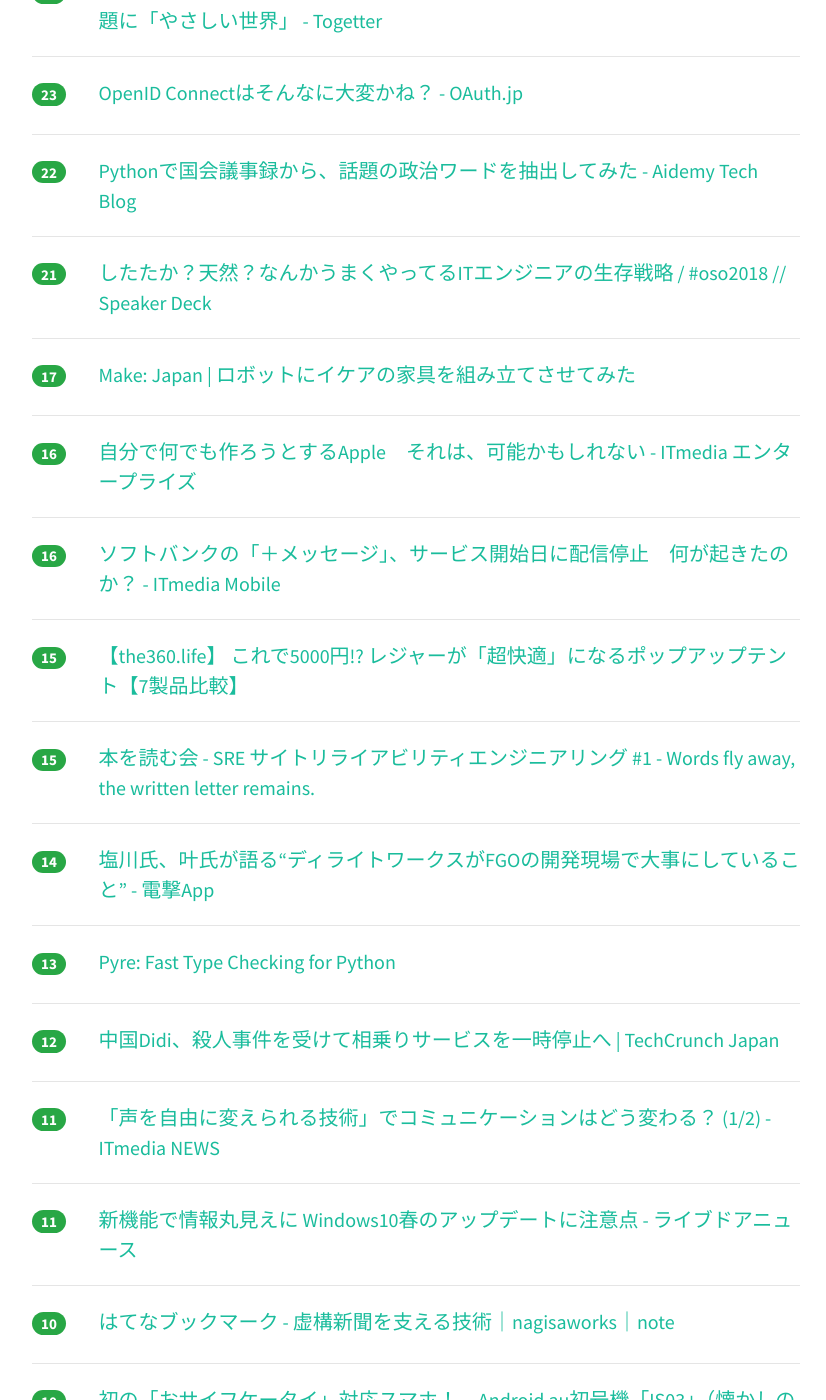
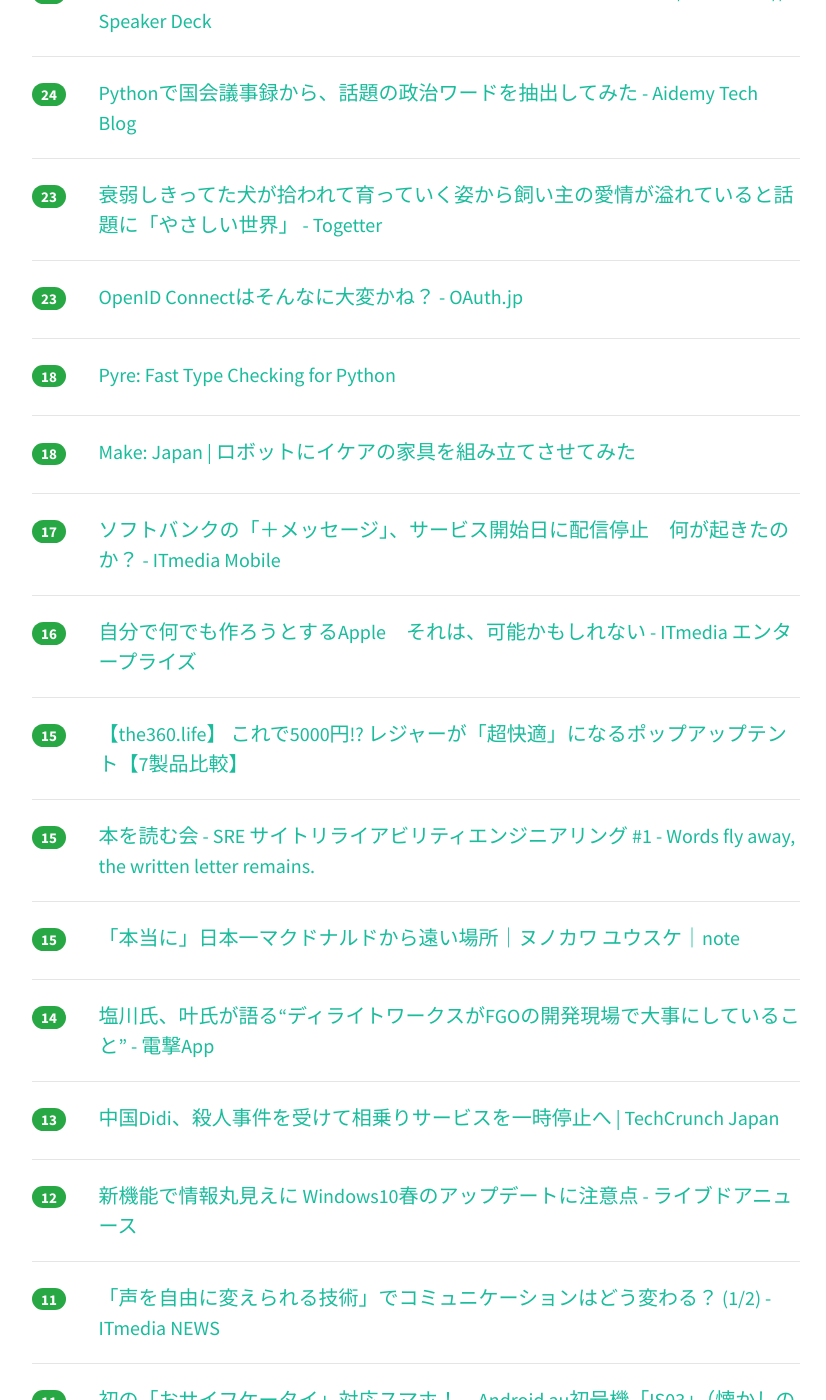
Before and after one commit to yatta47/hatena-matome-site, a Jekyll site: the page built from _posts/2018-05-12-hatena.md, in a window 1280 px wide and 1400 px high, scrolled down 1780 px. Shown: the whole window, without its empty margins (224-1050 px from the left). Built offline with Jekyll 4.4.1, drawn with Linux system fonts in a browser that asks for light colours; nearby versions of some CDN libraries; some of the changed text lies outside the part shown.

Commit message:
Updated 2018-05-12

```diff
--- a/_posts/2018-05-12-hatena.md
+++ b/_posts/2018-05-12-hatena.md
@@ -1,28 +1,33 @@
 ---
 layout: post
 title:  "2018-05-12 はてぶIT"
-date:   2018-05-12 15:02:39
+date:   2018-05-12 16:02:00
 tags: [it-hotentry]
 ---
-31 件のデータあり
+33 件のデータあり
 
 <hr><div class="row">
-<div class="col-1"><span class="badge badge-pill badge-success h2">295</span></div>
+<div class="col-1"><span class="badge badge-pill badge-success h2">330</span></div>
 <div class="col-11"><a href='https://togetter.com/li/1226566' target='_blank'>「公での罵倒は、多くの国で強い報復を呼ぶ」「日本人と韓国人が、フィリピンで多くこれで殺害される」 - Togetter</a></div>
 </div>
 <hr>
 <div class="row">
-<div class="col-1"><span class="badge badge-pill badge-success h2">66</span></div>
+<div class="col-1"><span class="badge badge-pill badge-success h2">76</span></div>
 <div class="col-11"><a href='https://speakerdeck.com/yoshikiiida/agile-in-housework-and-child-care' target='_blank'>家事と育児とアジャイル / Agile in housework and child care // Speaker Deck</a></div>
 </div>
 <hr>
 <div class="row">
-<div class="col-1"><span class="badge badge-pill badge-success h2">44</span></div>
+<div class="col-1"><span class="badge badge-pill badge-success h2">51</span></div>
+<div class="col-11"><a href='https://anond.hatelabo.jp/20180511155651' target='_blank'>カタカナにすると人名みたいになる四字熟語一覧</a></div>
+</div>
+<hr>
+<div class="row">
+<div class="col-1"><span class="badge badge-pill badge-success h2">45</span></div>
 <div class="col-11"><a href='https://gigazine.net/news/20180511-fontcode/' target='_blank'>肉眼で確認できないレベルで文書内に秘密のメッセージを隠すことができる「FontCode」 - GIGAZINE</a></div>
 </div>
 <hr>
 <div class="row">
-<div class="col-1"><span class="badge badge-pill badge-success h2">43</span></div>
+<div class="col-1"><span class="badge badge-pill badge-success h2">44</span></div>
 <div class="col-11"><a href='https://headlines.yahoo.co.jp/hl?a=20180511-00010003-kurumans-bus_all' target='_blank'>新東名、最高速110km/h区間の試行から半年、事故や違反は増えた？減った？（くるまのニュース） - Yahoo!ニュース</a></div>
 </div>
 <hr>
@@ -32,8 +37,8 @@ tags: [it-hotentry]
 </div>
 <hr>
 <div class="row">
-<div class="col-1"><span class="badge badge-pill badge-success h2">41</span></div>
-<div class="col-11"><a href='https://anond.hatelabo.jp/20180511155651' target='_blank'>カタカナにすると人名みたいになる四字熟語一覧</a></div>
+<div class="col-1"><span class="badge badge-pill badge-success h2">36</span></div>
+<div class="col-11"><a href='https://designthinking.or.jp/swfu/d/bootleg2.0.pdf' target='_blank'>d. デザイン思考家が 知っておくべき 39 のメソッド -the d.school bootcamp bootleg- スタンフォード大学 ハッソ・プラットナー・デザイン研究所 一般社団法人デザイン思考研究所［編集］ 柏野尊徳</a></div>
 </div>
 <hr>
 <div class="row">
@@ -42,12 +47,7 @@ tags: [it-hotentry]
 </div>
 <hr>
 <div class="row">
-<div class="col-1"><span class="badge badge-pill badge-success h2">34</span></div>
-<div class="col-11"><a href='https://designthinking.or.jp/swfu/d/bootleg2.0.pdf' target='_blank'>d. デザイン思考家が 知っておくべき 39 のメソッド -the d.school bootcamp bootleg- スタンフォード大学 ハッソ・プラットナー・デザイン研究所 一般社団法人デザイン思考研究所［編集］ 柏野尊徳</a></div>
-</div>
-<hr>
-<div class="row">
-<div class="col-1"><span class="badge badge-pill badge-success h2">32</span></div>
+<div class="col-1"><span class="badge badge-pill badge-success h2">33</span></div>
 <div class="col-11"><a href='https://note.mu/uxman/n/n824764ef5634' target='_blank'>慣れるUIをつくる 理論編｜吉永悠記 / UXマン｜note</a></div>
 </div>
 <hr>
@@ -57,7 +57,7 @@ tags: [it-hotentry]
 </div>
 <hr>
 <div class="row">
-<div class="col-1"><span class="badge badge-pill badge-success h2">29</span></div>
+<div class="col-1"><span class="badge badge-pill badge-success h2">30</span></div>
 <div class="col-11"><a href='http://globalbiz.hatenablog.com/entry/2018/05/11/152110' target='_blank'>全訳版！オランダの銀行INGの「アジャイル」な組織変革がスゴすぎます - グローバル経営の極北</a></div>
 </div>
 <hr>
@@ -77,6 +77,16 @@ tags: [it-hotentry]
 </div>
 <hr>
 <div class="row">
+<div class="col-1"><span class="badge badge-pill badge-success h2">26</span></div>
+<div class="col-11"><a href='https://speakerdeck.com/jnchito/number-oso2018' target='_blank'>したたか？天然？なんかうまくやってるITエンジニアの生存戦略 / #oso2018 // Speaker Deck</a></div>
+</div>
+<hr>
+<div class="row">
+<div class="col-1"><span class="badge badge-pill badge-success h2">24</span></div>
+<div class="col-11"><a href='http://blog.aidemy.net/entry/2018/05/11/162024' target='_blank'>Pythonで国会議事録から、話題の政治ワードを抽出してみた - Aidemy Tech Blog</a></div>
+</div>
+<hr>
+<div class="row">
 <div class="col-1"><span class="badge badge-pill badge-success h2">23</span></div>
 <div class="col-11"><a href='https://togetter.com/li/1226482' target='_blank'>衰弱しきってた犬が拾われて育っていく姿から飼い主の愛情が溢れていると話題に「やさしい世界」 - Togetter</a></div>
 </div>
@@ -87,28 +97,23 @@ tags: [it-hotentry]
 </div>
 <hr>
 <div class="row">
-<div class="col-1"><span class="badge badge-pill badge-success h2">22</span></div>
-<div class="col-11"><a href='http://blog.aidemy.net/entry/2018/05/11/162024' target='_blank'>Pythonで国会議事録から、話題の政治ワードを抽出してみた - Aidemy Tech Blog</a></div>
+<div class="col-1"><span class="badge badge-pill badge-success h2">18</span></div>
+<div class="col-11"><a href='https://www.facebook.com/notes/protect-the-graph/pyre-fast-type-checking-for-python/2048520695388071/' target='_blank'>Pyre: Fast Type Checking for Python</a></div>
 </div>
 <hr>
 <div class="row">
-<div class="col-1"><span class="badge badge-pill badge-success h2">21</span></div>
-<div class="col-11"><a href='https://speakerdeck.com/jnchito/number-oso2018' target='_blank'>したたか？天然？なんかうまくやってるITエンジニアの生存戦略 / #oso2018 // Speaker Deck</a></div>
+<div class="col-1"><span class="badge badge-pill badge-success h2">18</span></div>
+<div class="col-11"><a href='http://makezine.jp/blog/2018/05/watch-robots-attempt-assemble-ikea-furniture.html' target='_blank'>Make: Japan | ロボットにイケアの家具を組み立てさせてみた</a></div>
 </div>
 <hr>
 <div class="row">
 <div class="col-1"><span class="badge badge-pill badge-success h2">17</span></div>
-<div class="col-11"><a href='http://makezine.jp/blog/2018/05/watch-robots-attempt-assemble-ikea-furniture.html' target='_blank'>Make: Japan | ロボットにイケアの家具を組み立てさせてみた</a></div>
+<div class="col-11"><a href='http://www.itmedia.co.jp/mobile/articles/1805/11/news142.html' target='_blank'>ソフトバンクの「＋メッセージ」、サービス開始日に配信停止　何が起きたのか？ - ITmedia Mobile</a></div>
 </div>
 <hr>
 <div class="row">
 <div class="col-1"><span class="badge badge-pill badge-success h2">16</span></div>
 <div class="col-11"><a href='http://www.itmedia.co.jp/enterprise/articles/1805/11/news059.html' target='_blank'>自分で何でも作ろうとするApple　それは、可能かもしれない - ITmedia エンタープライズ</a></div>
-</div>
-<hr>
-<div class="row">
-<div class="col-1"><span class="badge badge-pill badge-success h2">16</span></div>
-<div class="col-11"><a href='http://www.itmedia.co.jp/mobile/articles/1805/11/news142.html' target='_blank'>ソフトバンクの「＋メッセージ」、サービス開始日に配信停止　何が起きたのか？ - ITmedia Mobile</a></div>
 </div>
 <hr>
 <div class="row">
@@ -122,18 +127,23 @@ tags: [it-hotentry]
 </div>
 <hr>
 <div class="row">
+<div class="col-1"><span class="badge badge-pill badge-success h2">15</span></div>
+<div class="col-11"><a href='https://note.mu/ynunokawa/n/ndcc27f8872cb' target='_blank'>「本当に」日本一マクドナルドから遠い場所｜ヌノカワ ユウスケ｜note</a></div>
+</div>
+<hr>
+<div class="row">
 <div class="col-1"><span class="badge badge-pill badge-success h2">14</span></div>
 <div class="col-11"><a href='http://dengekionline.com/elem/000/001/722/1722741/' target='_blank'>塩川氏、叶氏が語る“ディライトワークスがFGOの開発現場で大事にしていること” - 電撃App</a></div>
 </div>
 <hr>
 <div class="row">
 <div class="col-1"><span class="badge badge-pill badge-success h2">13</span></div>
-<div class="col-11"><a href='https://www.facebook.com/notes/protect-the-graph/pyre-fast-type-checking-for-python/2048520695388071/' target='_blank'>Pyre: Fast Type Checking for Python</a></div>
+<div class="col-11"><a href='https://jp.techcrunch.com/2018/05/12/2018-05-11-didi-chuxing-suspends-its-carpooling-service/' target='_blank'>中国Didi、殺人事件を受けて相乗りサービスを一時停止へ | TechCrunch Japan</a></div>
 </div>
 <hr>
 <div class="row">
 <div class="col-1"><span class="badge badge-pill badge-success h2">12</span></div>
-<div class="col-11"><a href='https://jp.techcrunch.com/2018/05/12/2018-05-11-didi-chuxing-suspends-its-carpooling-service/' target='_blank'>中国Didi、殺人事件を受けて相乗りサービスを一時停止へ | TechCrunch Japan</a></div>
+<div class="col-11"><a href='http://news.livedoor.com/article/detail/14700947/' target='_blank'>新機能で情報丸見えに Windows10春のアップデートに注意点 - ライブドアニュース</a></div>
 </div>
 <hr>
 <div class="row">
@@ -143,7 +153,7 @@ tags: [it-hotentry]
 <hr>
 <div class="row">
 <div class="col-1"><span class="badge badge-pill badge-success h2">11</span></div>
-<div class="col-11"><a href='http://news.livedoor.com/article/detail/14700947/' target='_blank'>新機能で情報丸見えに Windows10春のアップデートに注意点 - ライブドアニュース</a></div>
+<div class="col-11"><a href='http://www.itmedia.co.jp/mobile/articles/1805/12/news010.html' target='_blank'>初の「おサイフケータイ」対応スマホ！　Android au初号機「IS03」（懐かしのケータイ） - ITmedia Mobile</a></div>
 </div>
 <hr>
 <div class="row">
@@ -153,7 +163,7 @@ tags: [it-hotentry]
 <hr>
 <div class="row">
 <div class="col-1"><span class="badge badge-pill badge-success h2">10</span></div>
-<div class="col-11"><a href='http://www.itmedia.co.jp/mobile/articles/1805/12/news010.html' target='_blank'>初の「おサイフケータイ」対応スマホ！　Android au初号機「IS03」（懐かしのケータイ） - ITmedia Mobile</a></div>
+<div class="col-11"><a href='http://nlab.itmedia.co.jp/nl/articles/1805/12/news020.html' target='_blank'>人気Twitterアカウント「アボガド6」さん、「まる」さんがアカウント凍結　DMCAの悪用による虚偽申請が原因か - ねとらぼ</a></div>
 </div>
 <hr>
 <div class="row">
```
